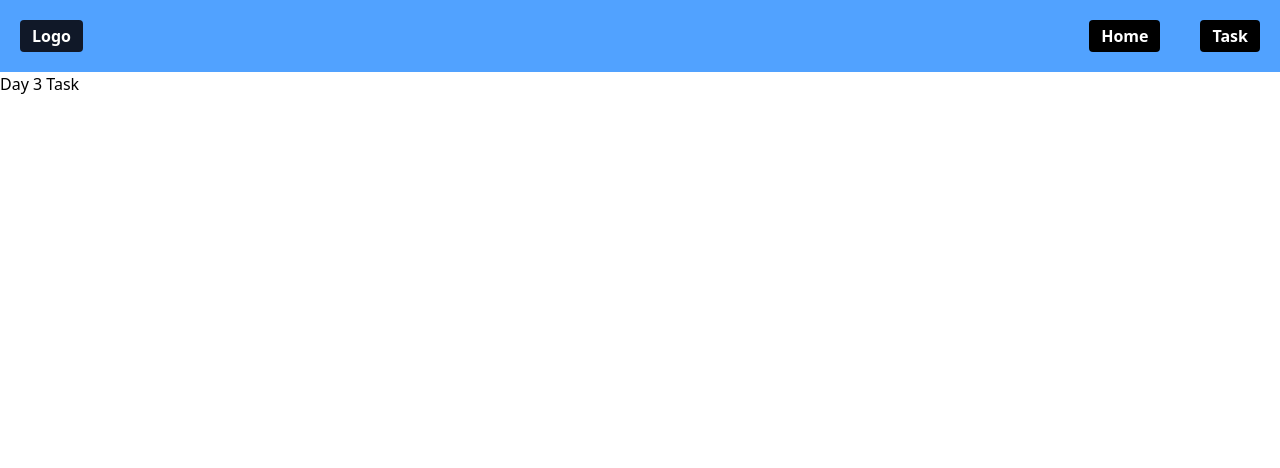
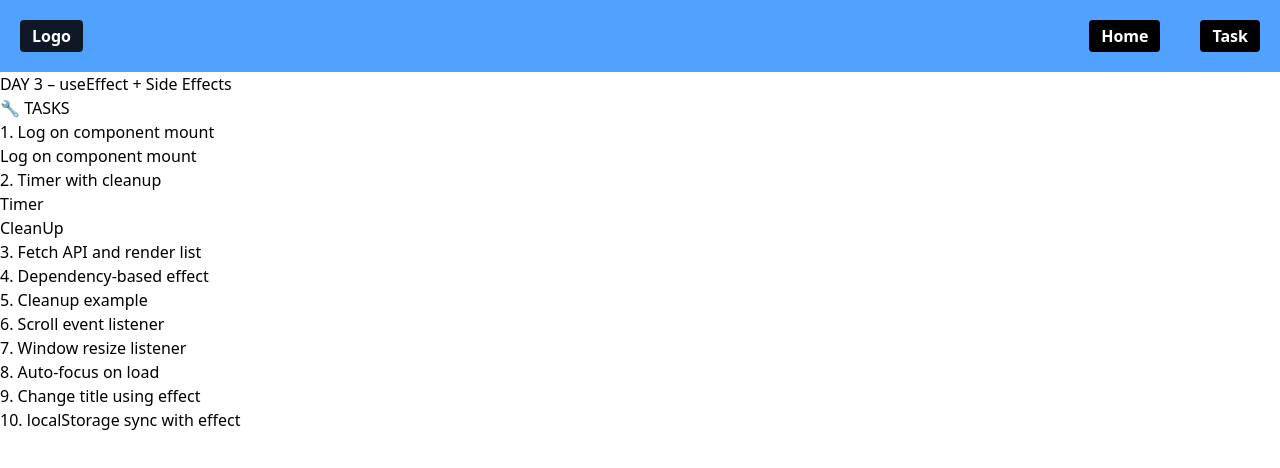
Before and after one commit to jagathdev/React_Tasks, a React (Vite) app: page /task/day3task in a window 1280 px wide. Shown: the top 468 px of the page. Built offline with nearby package versions, Linux system fonts and the light colour scheme.

Commit message:
Task 3 Completed

```diff
--- a/src/Task/Day3Task.tsx
+++ b/src/Task/Day3Task.tsx
@@ -1,7 +1,66 @@
+import { useEffect, useState } from "react";
+
 const Day3Task = () => {
     return (<>
-        <h1>Day 3 Task</h1>
+        <div>
+            <h1>DAY 3 – useEffect + Side Effects</h1>
+            <h1>🔧 TASKS</h1>
+
+            <h1>1. Log on component mount</h1>
+            <Mount />
+            <h1>2. Timer with cleanup</h1>
+            <TimerCleanup />
+            <h1>3. Fetch API and render list</h1>
+            <h1>4. Dependency-based effect</h1>
+            <h1>5. Cleanup example</h1>
+            <h1>6. Scroll event listener</h1>
+            <h1>7. Window resize listener</h1>
+            <h1>8. Auto-focus on load</h1>
+            <h1>9. Change title using effect</h1>
+            <h1>10. localStorage sync with effect</h1>
+
+        </div>
     </>)
 };
 
 export default Day3Task;
+
+// 1. Log on component mount
+
+export const Mount = () => {
+
+    useEffect(() => {
+        console.log("Component Mounted")
+    }, [])
+
+    return (<>
+        <h1>Log on component mount</h1>
+    </>)
+}
+
+// 2. Timer with cleanup
+
+export const TimerCleanup = () => {
+
+    const [time, setTime] = useState<number>(0)
+
+
+    useEffect(() => {
+
+        setInterval(() => {
+            setTime(time + 1)
+        }, 1000)
+
+    }, [])
+
+    const CleaupTimer = () => {
+
+    }
+
+    return (<>
+        <div>
+            <h1>Timer</h1>
+            <button onClick={CleaupTimer}>CleanUp</button>
+        </div>
+    </>)
+}
```
